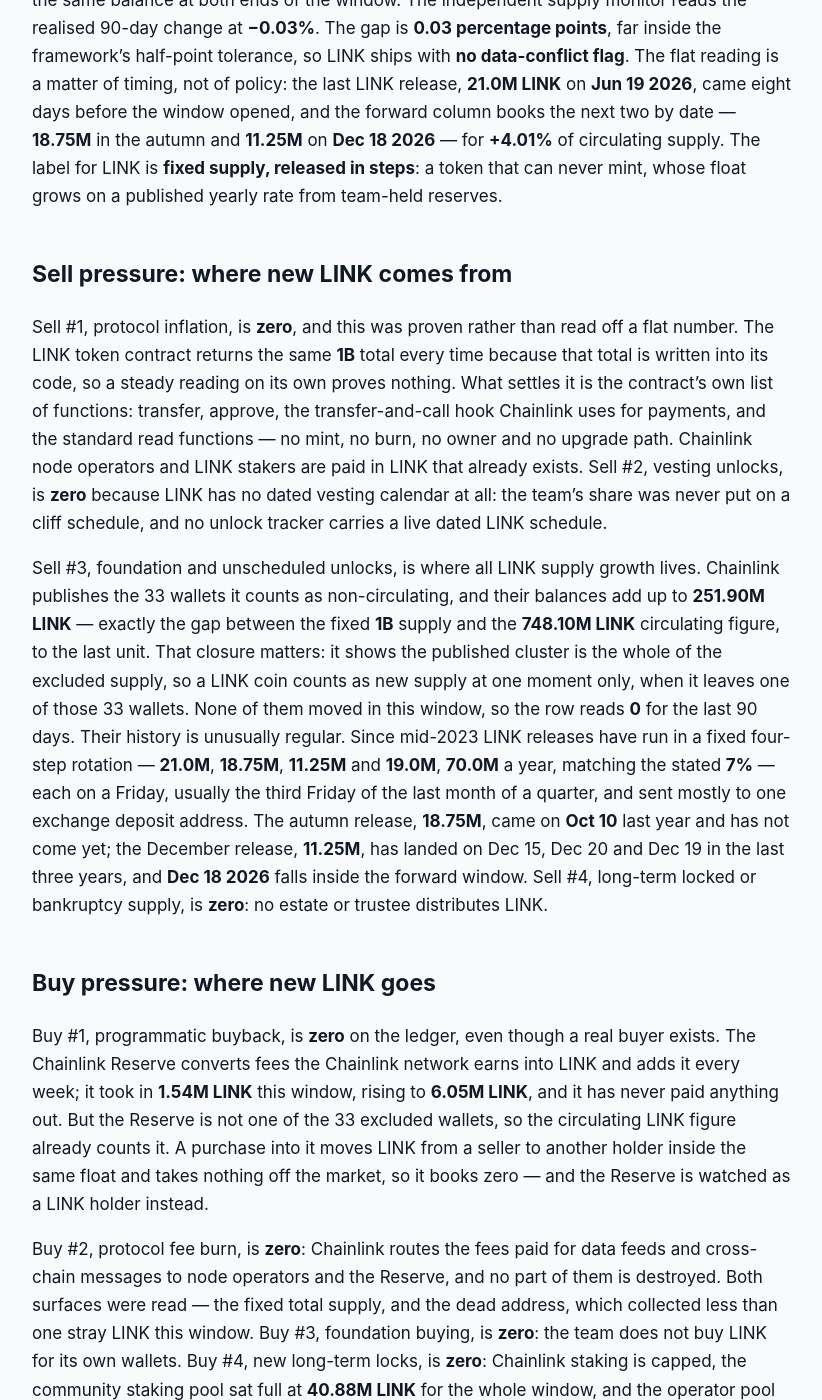
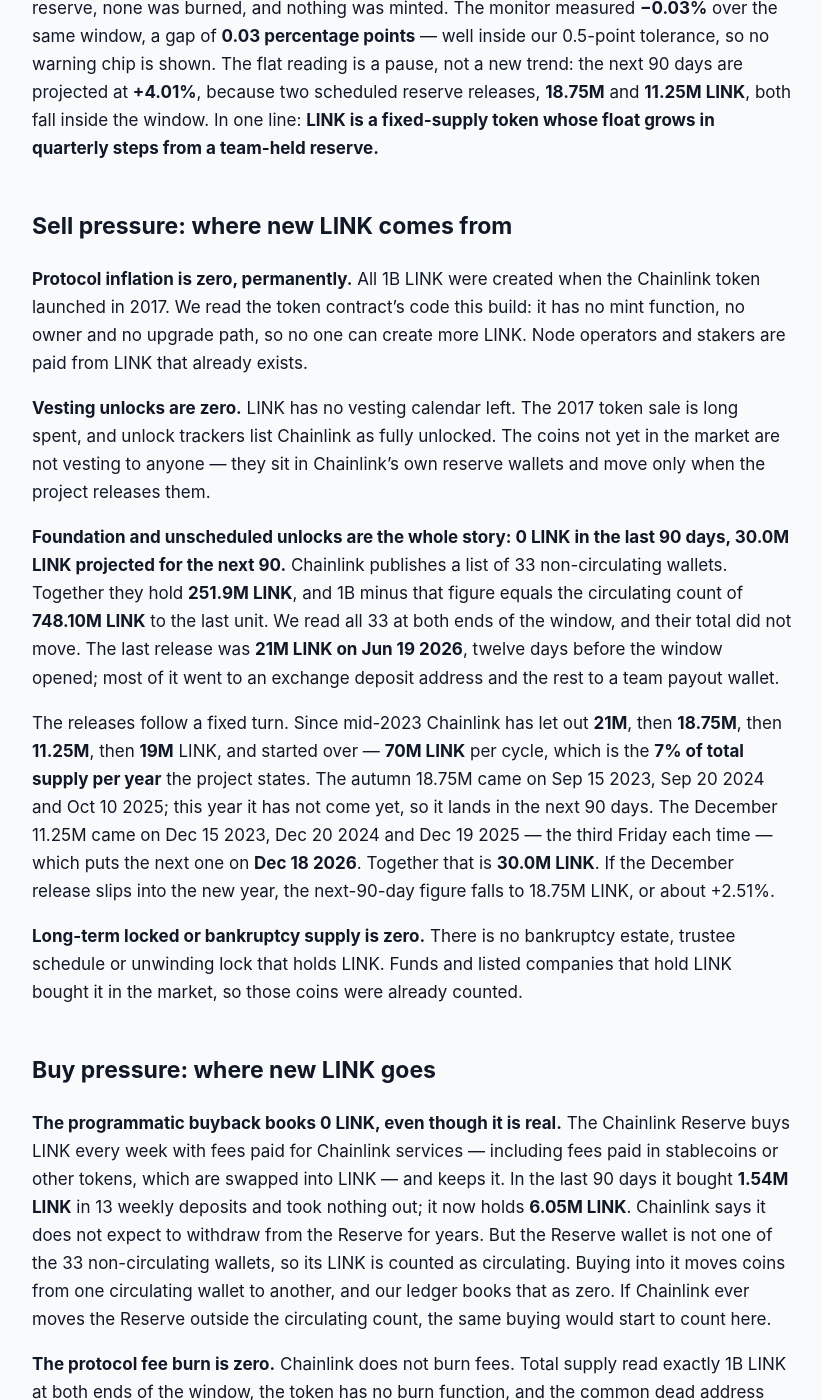
Before and after one commit to jeevansongmy-spec/mrnasdog-articles, a Jekyll site: the page built from crypto/link-pressure-framework.md, in a window 1280 px wide and 1400 px high, scrolled down 492 px. Shown: the whole window, without its empty margins (228-1050 px from the left). Built offline with Jekyll 4.4.1, drawn with Linux system fonts in a browser that asks for light colours; some of the changed text lies outside the part shown.

Commit message:
publish: crypto/link-pressure-framework

```diff
--- a/crypto/link-pressure-framework.md
+++ b/crypto/link-pressure-framework.md
@@ -1,6 +1,6 @@
 ---
-title: "LINK Inflation Analysis · September 2026 · Mixed last 90D, projected to grow"
-description: "Mixed last 90D, projected to grow: Chainlink mints no LINK, but 30.0M LINK of team-reserve releases are due by Dec 18 2026, taking LINK from 0.00% to +4.01%."
+title: "LINK Inflation Analysis · September 2026 · Mixed last 90D · projected to grow"
+description: "LINK supply was flat for 90 days, but Chainlink's reserve releases of 18.75M and 11.25M LINK are due next: about +4.01% in 90 days. Fixed 1B supply, no mint, no burn."
 canonical_url: "https://mrnasdog.com/research/link/inflation"
 tags: ["crypto", "link", "chainlink", "oracles"]
 published: true
@@ -8,40 +8,64 @@ published: true
 
 > Originally published at **[mrnasdog.com/research/link/inflation](https://mrnasdog.com/research/link/inflation)** by MrNasdog.
 
-Chainlink's LINK token has a fixed supply of **1B LINK** and no mint, so new LINK never comes from issuance — it comes from **251.90M LINK** held in 33 team reserve wallets, which Chainlink releases at a stated **7% of supply a year**. No release landed in the 90 days to **Sep 25 2026**, nothing was burned, and the Chainlink Reserve's buying stayed inside the counted float, so the MrNasdog Pressure Framework reads LINK at **0.00% net** against a supply-monitor reading of **−0.03%**. The next 90 days are different: two LINK releases totalling **30.0M LINK** are due, which puts the forward reading at **+4.01%**.
+# LINK Inflation Analysis · September 2026 · Mixed last 90D · projected to grow
+
+**Chainlink (LINK)** added **no new coins** to the market in the last 90 days, but about **30.0M LINK** is due to leave the project’s reserve wallets in the next 90 — a net rise of about **+4.01%** of circulating supply. LINK has a fixed supply of **1B** and no mint; all new selling pressure comes from Chainlink releasing its own reserve, about **7%** of total supply a year, in fixed steps. Our monitor reads **−0.03%** for the same 90 days, so the two readings agree.
 
 ## The verdict, in one paragraph
 
-For the 90-day window ending **Sep 25 2026**, the Pressure Framework reads **LINK at 0.00% net**: every sell row and every buy row is zero, because all 33 LINK reserve wallets held exactly the same balance at both ends of the window. The independent supply monitor reads the realised 90-day change at **−0.03%**. The gap is **0.03 percentage points**, far inside the framework's half-point tolerance, so LINK ships with **no data-conflict flag**. The flat reading is a matter of timing, not of policy: the last LINK release, **21.0M LINK** on **Jun 19 2026**, came eight days before the window opened, and the forward column books the next two by date — **18.75M** in the autumn and **11.25M** on **Dec 18 2026** — for **+4.01%** of circulating supply. The label for LINK is **fixed supply, released in steps**: a token that can never mint, whose float grows on a published yearly rate from team-held reserves.
+Over the 90 days to **Sep 29 2026**, LINK’s net supply change was **0.00%**: no LINK left the reserve, none was burned, and nothing was minted. The monitor measured **−0.03%** over the same window, a gap of **0.03 percentage points** — well inside our 0.5-point tolerance, so no warning chip is shown. The flat reading is a pause, not a new trend: the next 90 days are projected at **+4.01%**, because two scheduled reserve releases, **18.75M** and **11.25M LINK**, both fall inside the window. In one line: **LINK is a fixed-supply token whose float grows in quarterly steps from a team-held reserve.**
 
 ## Sell pressure: where new LINK comes from
 
-Sell #1, protocol inflation, is **zero**, and this was proven rather than read off a flat number. The LINK token contract returns the same **1B** total every time because that total is written into its code, so a steady reading on its own proves nothing. What settles it is the contract's own list of functions: transfer, approve, the transfer-and-call hook Chainlink uses for payments, and the standard read functions — no mint, no burn, no owner and no upgrade path. Chainlink node operators and LINK stakers are paid in LINK that already exists. Sell #2, vesting unlocks, is **zero** because LINK has no dated vesting calendar at all: the team's share was never put on a cliff schedule, and no unlock tracker carries a live dated LINK schedule.
+**Protocol inflation is zero, permanently.** All 1B LINK were created when the Chainlink token launched in 2017. We read the token contract’s code this build: it has no mint function, no owner and no upgrade path, so no one can create more LINK. Node operators and stakers are paid from LINK that already exists.
 
-Sell #3, foundation and unscheduled unlocks, is where all LINK supply growth lives. Chainlink publishes the 33 wallets it counts as non-circulating, and their balances add up to **251.90M LINK** — exactly the gap between the fixed **1B** supply and the **748.10M LINK** circulating figure, to the last unit. That closure matters: it shows the published cluster is the whole of the excluded supply, so a LINK coin counts as new supply at one moment only, when it leaves one of those 33 wallets. None of them moved in this window, so the row reads **0** for the last 90 days. Their history is unusually regular. Since mid-2023 LINK releases have run in a fixed four-step rotation — **21.0M**, **18.75M**, **11.25M** and **19.0M**, **70.0M** a year, matching the stated **7%** — each on a Friday, usually the third Friday of the last month of a quarter, and sent mostly to one exchange deposit address. The autumn release, **18.75M**, came on **Oct 10** last year and has not come yet; the December release, **11.25M**, has landed on Dec 15, Dec 20 and Dec 19 in the last three years, and **Dec 18 2026** falls inside the forward window. Sell #4, long-term locked or bankruptcy supply, is **zero**: no estate or trustee distributes LINK.
+**Vesting unlocks are zero.** LINK has no vesting calendar left. The 2017 token sale is long spent, and unlock trackers list Chainlink as fully unlocked. The coins not yet in the market are not vesting to anyone — they sit in Chainlink’s own reserve wallets and move only when the project releases them.
+
+**Foundation and unscheduled unlocks are the whole story: 0 LINK in the last 90 days, 30.0M LINK projected for the next 90.** Chainlink publishes a list of 33 non-circulating wallets. Together they hold **251.9M LINK**, and 1B minus that figure equals the circulating count of **748.10M LINK** to the last unit. We read all 33 at both ends of the window, and their total did not move. The last release was **21M LINK on Jun 19 2026**, twelve days before the window opened; most of it went to an exchange deposit address and the rest to a team payout wallet.
+
+The releases follow a fixed turn. Since mid-2023 Chainlink has let out **21M**, then **18.75M**, then **11.25M**, then **19M** LINK, and started over — **70M LINK** per cycle, which is the **7% of total supply per year** the project states. The autumn 18.75M came on Sep 15 2023, Sep 20 2024 and Oct 10 2025; this year it has not come yet, so it lands in the next 90 days. The December 11.25M came on Dec 15 2023, Dec 20 2024 and Dec 19 2025 — the third Friday each time — which puts the next one on **Dec 18 2026**. Together that is **30.0M LINK**. If the December release slips into the new year, the next-90-day figure falls to 18.75M LINK, or about +2.51%.
+
+**Long-term locked or bankruptcy supply is zero.** There is no bankruptcy estate, trustee schedule or unwinding lock that holds LINK. Funds and listed companies that hold LINK bought it in the market, so those coins were already counted.
 
 ## Buy pressure: where new LINK goes
 
-Buy #1, programmatic buyback, is **zero** on the ledger, even though a real buyer exists. The Chainlink Reserve converts fees the Chainlink network earns into LINK and adds it every week; it took in **1.54M LINK** this window, rising to **6.05M LINK**, and it has never paid anything out. But the Reserve is not one of the 33 excluded wallets, so the circulating LINK figure already counts it. A purchase into it moves LINK from a seller to another holder inside the same float and takes nothing off the market, so it books zero — and the Reserve is watched as a LINK holder instead.
+**The programmatic buyback books 0 LINK, even though it is real.** The Chainlink Reserve buys LINK every week with fees paid for Chainlink services — including fees paid in stablecoins or other tokens, which are swapped into LINK — and keeps it. In the last 90 days it bought **1.54M LINK** in 13 weekly deposits and took nothing out; it now holds **6.05M LINK**. Chainlink says it does not expect to withdraw from the Reserve for years. But the Reserve wallet is not one of the 33 non-circulating wallets, so its LINK is counted as circulating. Buying into it moves coins from one circulating wallet to another, and our ledger books that as zero. If Chainlink ever moves the Reserve outside the circulating count, the same buying would start to count here.
 
-Buy #2, protocol fee burn, is **zero**: Chainlink routes the fees paid for data feeds and cross-chain messages to node operators and the Reserve, and no part of them is destroyed. Both surfaces were read — the fixed total supply, and the dead address, which collected less than one stray LINK this window. Buy #3, foundation buying, is **zero**: the team does not buy LINK for its own wallets. Buy #4, new long-term locks, is **zero**: Chainlink staking is capped, the community staking pool sat full at **40.88M LINK** for the whole window, and the operator pool shrank slightly to **1.65M LINK**. Staked LINK is counted as circulating in any case, so a larger stake would not reduce the float.
+**The protocol fee burn is zero.** Chainlink does not burn fees. Total supply read exactly 1B LINK at both ends of the window, the token has no burn function, and the common dead address gained less than 1 LINK of stray sends.
+
+**Foundation buying is zero.** Outside the Reserve, no team or treasury purchase of LINK was announced or seen on-chain in the window.
+
+**New long-term locks are zero.** Chainlink staking is full: the community pool holds its cap of **40.88M LINK**, and node operators stake about **1.65M LINK** more. Staked LINK stays in the circulating count, and the pool cap did not change, so staking removed nothing new from the market this window.
 
 ## Foundation and overhang
 
-The one LINK overhang that decides the reading is the team reserve itself: **251.90M LINK** across 33 published wallets, about **34%** of circulating supply, released at **70.0M LINK** a year. At that stated rate the reserve runs for roughly three and a half more years. Three further team-linked LINK balances are watched although they already sit inside the float: a team wallet that takes a slice of each release and pays out about **0.5M LINK** a month, now **9.56M LINK**; the Chainlink Reserve at **6.05M LINK**; and the staking reward vault at **2.78M LINK**. All are on-chain and re-read at every refresh. If any of the 33 reserve wallets falls between refreshes, the outflow enters Sell #3 at the next refresh; moves out of the three inside balances change who holds LINK, not how much LINK is on the market.
+The main overhang is the reserve itself: **251.9M LINK** across Chainlink’s 33 listed non-circulating wallets, about a quarter of all LINK. At 70M LINK a year, it would last a little over three and a half years. Most of it sits in seven wallets of 30M LINK each and one of 22M; about 20M sits in smaller wallets that have funded recent releases. We read these balances from the chain at every rebuild.
 
-## How LINK compares to other fixed-supply infrastructure tokens
+Three more team-linked wallets are tracked even though they already count as circulating. The Chainlink Reserve holds **6.05M LINK** and sent nothing out this window. A team payout wallet that takes a slice of each release fell from **11.06M** to **9.56M LINK** this window as it paid out. The staking reward vault holds **2.75M LINK** and pays stakers from it. Moves out of these three wallets add nothing new to the market count. If the reserve wallets’ balance falls between our refreshes, the outflow enters the foundation-and-unlocks row at the next refresh; if the Reserve ever sends LINK out, that outflow is tracked the same way.
 
-LINK sits in a different class from both of the common L1 shapes. An uncapped proof-of-stake chain mints new coins every block to pay validators, so its float rises smoothly and a fee burn is the only offset. A capped proof-of-work coin issues a block subsidy that halves on a timetable until the cap is reached. LINK does neither: its supply was minted in full at launch, and its float rises only when the team moves LINK out of reserve wallets — in steps, on dates, at a published yearly rate. That makes the LINK sell side lumpy rather than continuous, which is why one quarter can read flat and the next read above four percent.
+## How LINK compares to other oracle tokens
 
-Against tokens with investor vesting cliffs, the difference is that LINK's release is discretionary in timing but has been steady in size, and the reserve wallets are published, so every release is visible the day it happens. Against exchange tokens that burn a slice of revenue, LINK's buyer works the other way: the Chainlink Reserve buys LINK with network fees and holds it rather than destroying it, so it adds steady demand without shrinking the counted supply. The Reserve's buying — about **1.54M LINK** a quarter — is small next to a single LINK release, so for now the reserve schedule, not the buyer, sets the direction of LINK supply.
+Among oracle and data-network tokens, LINK sits in the fixed-supply, reserve-release group. Its supply cannot grow past 1B, and the only question is how fast the team lets the reserve out. That is different from a token that pays its network with continuous new issuance, such as The Graph’s GRT, where supply grows a little every day and a small fee burn works against it. LINK issues nothing day to day; its float grows in four steps a year and stands still in between.
+
+It is also different from a token with a large cliff schedule, such as Pyth’s PYTH, where big blocks of locked tokens open on fixed yearly dates set at launch. LINK’s releases are smaller — about 1.1% to 2.1% of total supply each time — and they follow a stated yearly rate, not a contract lock, so the team could change the pace. The one mechanism on the buy side, the Chainlink Reserve, is a fee-funded accumulator rather than a burn: it takes LINK off exchanges but keeps it inside the circulating count, where a fee burn like Ethereum’s would destroy it.
+
+Against a hard-capped coin like Bitcoin, LINK is similar in one way — a fixed ceiling — and different in another: Bitcoin’s remaining supply comes out on a code-set schedule, while LINK’s comes out when Chainlink decides, at a pace it has kept for three years.
 
 ## What to watch in the next 90 days
 
-First, the autumn LINK release of about **18.75M LINK**: it is already past its usual third-Friday slot of **Sep 18 2026**, and last year it came on **Oct 10**. Second, the December LINK release of about **11.25M LINK**, expected on **Dec 18 2026**; if it slips past **Dec 24 2026** the forward reading falls to about **+2.51%**. Third, any change to Chainlink's stated **7%** yearly release rate, which would move every future LINK row at once. Fourth, the Chainlink Reserve at **6.05M LINK**: Chainlink has said it does not expect withdrawals for years, and any outflow would show up on the next refresh. Fifth, a new Chainlink staking version with a larger cap, which would lock more LINK but still leave it inside the counted float.
+**The autumn release of 18.75M LINK**, due now; it came on Oct 10 last year. It will show as a drop in the 33 reserve wallets and a deposit at an exchange.
+
+**The December release of 11.25M LINK**, expected on Dec 18 2026, the third Friday of December, as in each of the last three years.
+
+**The Chainlink Reserve**: it now adds roughly 90,000 to 100,000 LINK a week. Any withdrawal, or any change in whether it counts as circulating, would change the buy side.
+
+**Staking changes**: a bigger staking cap or a new staking pool would lock more LINK, but staked LINK still counts as circulating, so it would not change this ledger unless that changes too.
 
 ## Summary
 
-The MrNasdog Pressure Framework reads LINK at **0.00% net** over the trailing 90 days and **+4.01%** over the next 90, with a supply monitor at **−0.03%** and no data-conflict flag. The structural mechanism is a fixed **1B LINK** supply with no mint and no burn, whose float grows only as Chainlink releases a **251.90M LINK** team reserve at **7%** of supply a year in four steps. The key risk is timing: two releases, **30.0M LINK** in all, are due before the end of the year, while the Chainlink Reserve's weekly buying stays inside the float and does not offset them. The ceiling is the **1B** cap itself — once the reserve is spent, in roughly three and a half years at the stated rate, LINK supply stops growing.
+Chainlink’s LINK has a fixed supply of 1B and no mint, so its circulating supply grows only when Chainlink releases LINK from its own reserve — **251.9M LINK** in 33 listed wallets, let out at about 7% of total supply a year. The last 90 days were flat at **0.00%**, in line with the monitor’s **−0.03%**, but two releases totalling **30.0M LINK** are due by the end of December, for about **+4.01%**. The Chainlink Reserve keeps buying LINK with fees and now holds 6.05M, but it counts as circulating and does not offset the releases. The ceiling is firm: at the current pace, the reserve runs out in a little over three and a half years.
 
-*MrNasdog Pressure Framework analysis of LINK, Metric 1 — Inflation. Data + explanation only. Not financial advice. Updated Sep 25 2026.*
+---
+
+*MrNasdog Pressure Framework analysis of LINK, Metric 1 — Inflation. Data + explanation only. Not financial advice. Checked Sep 29 2026.*
```
